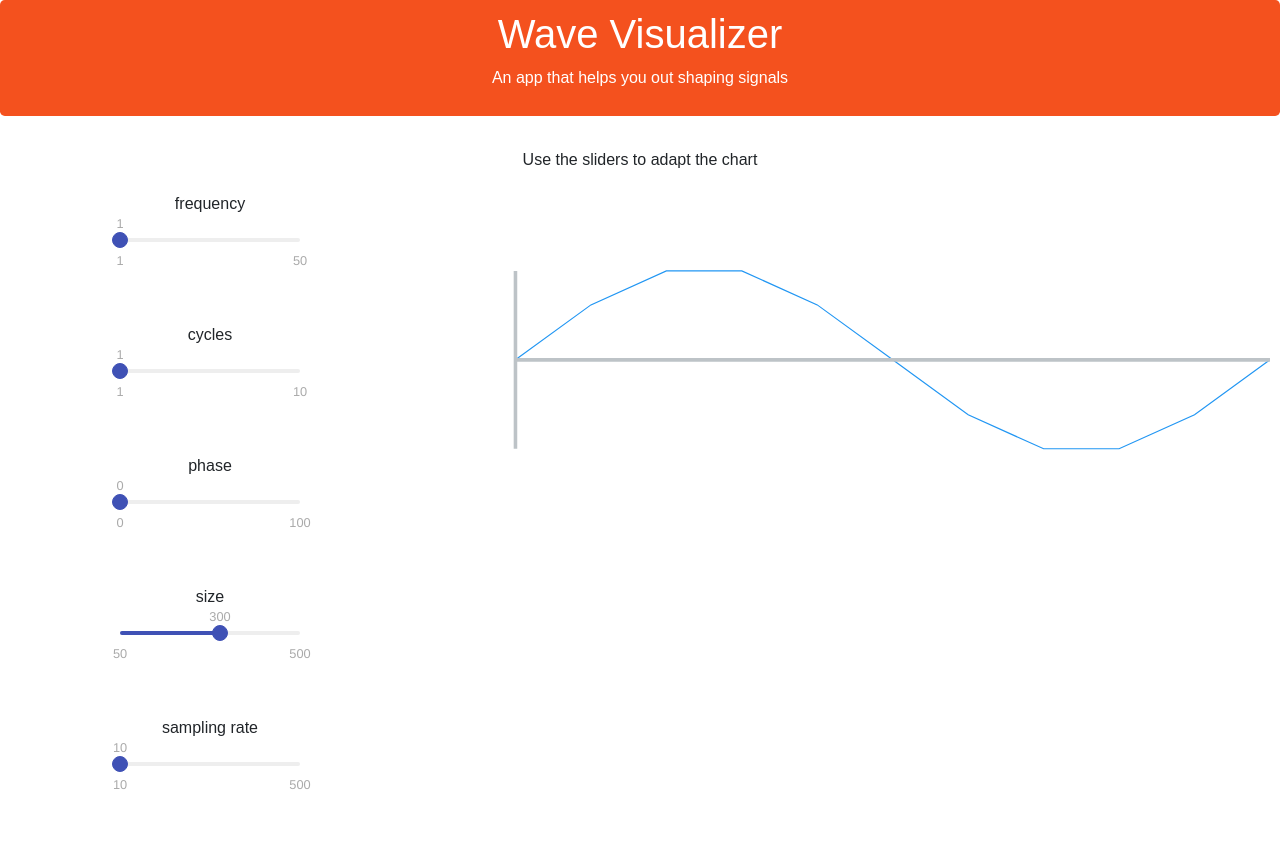
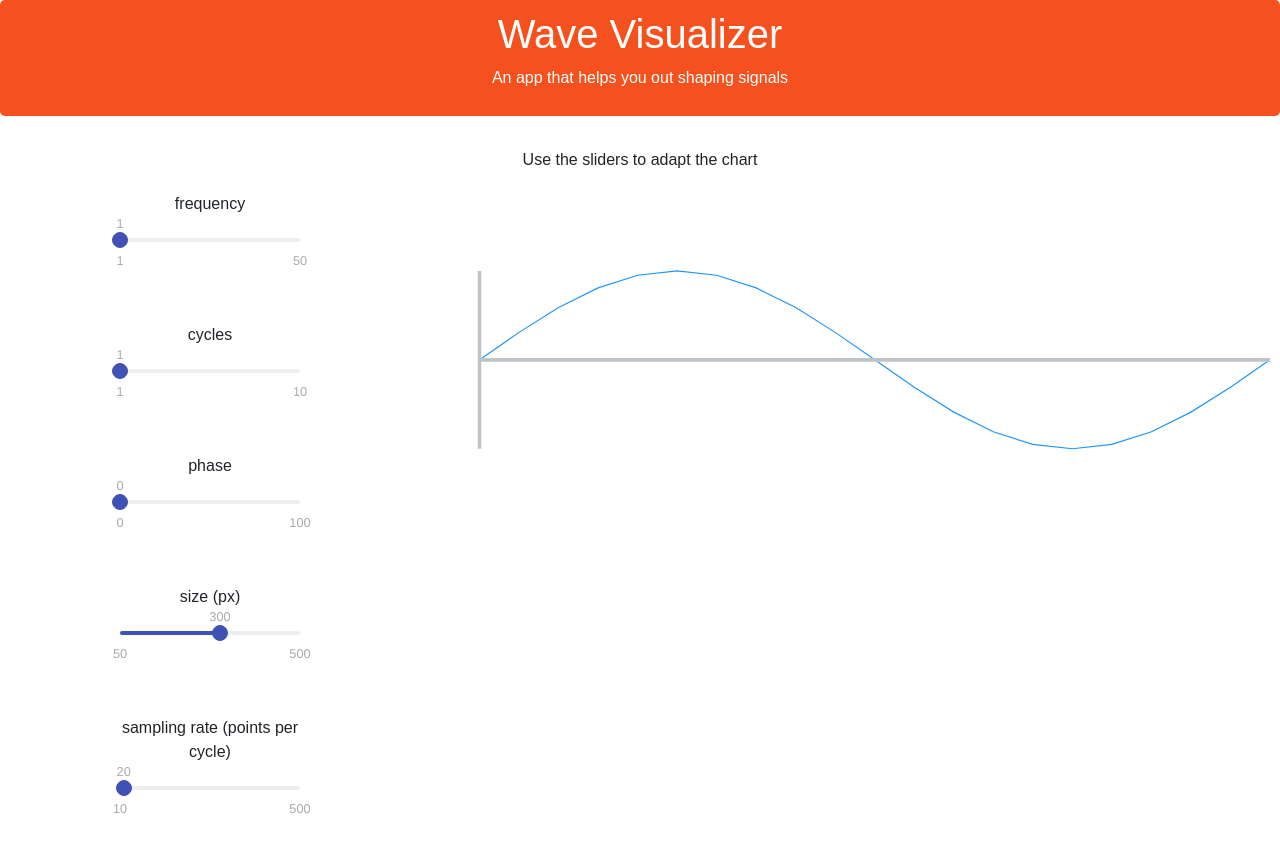
Before and after one commit to ndujar/react-wave, a React (Create React App) app in the folder wavevisualizer/: page / in a window 1280 px wide. Shown: the top 852 px of the page. Built offline with nearby package versions, Linux system fonts and the light colour scheme.

Commit message:
Update sampling rate to 20 per cycle

```diff
--- a/wavevisualizer/src/App.js
+++ b/wavevisualizer/src/App.js
@@ -13,7 +13,7 @@ class App extends Component {
       phase: 0,
       viewBoxWidth: 700,
       viewBoxHeight: 300,
-      sampling: 10
+      sampling: 20
     }
   }
 
@@ -50,7 +50,7 @@ class App extends Component {
                   maxValue={50}
                   minValue={1}
                   value={this.state.frequency}
-                  onChange={value => this.setState({ frequency: value, sampling: value * 10 })}
+                  onChange={value => this.setState({ frequency: value, sampling: value * 20 })}
                 />
 
                 <p>cycles</p>
@@ -69,7 +69,7 @@ class App extends Component {
                   onChange={value => this.setState({ phase: value })}
                 />
 
-                <p>size</p>
+              <p>size (px)</p>
                 <InputRange
                   maxValue={500}
                   minValue={50}
@@ -78,7 +78,7 @@ class App extends Component {
                 />
 
 
-                <p>sampling rate</p>
+              <p>sampling rate (points per cycle)</p>
                 <InputRange
                   maxValue={500}
                   minValue={10}
```
